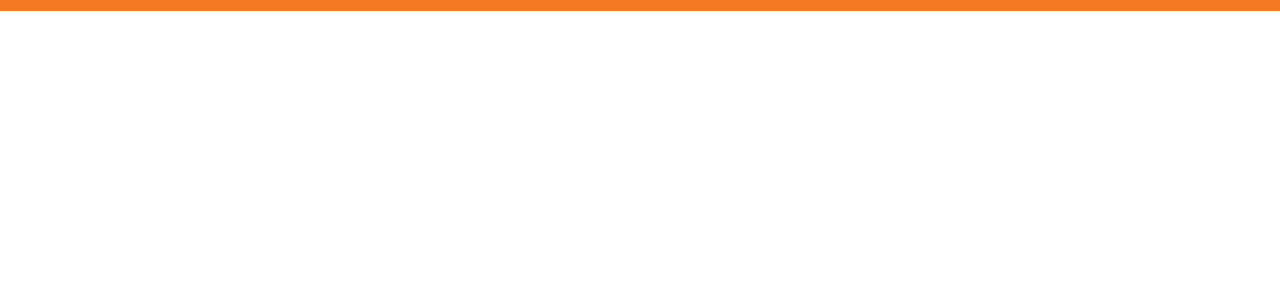
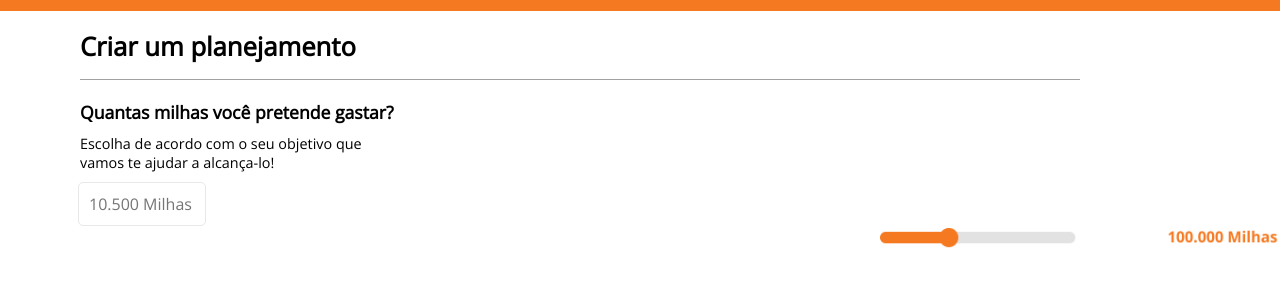
Before and after one commit to CynaraCosta/Smiles, a plain HTML site: page criar_planejamento.html in a window 1280 px wide. Shown: the part 51-338 px from the top of the page. Drawn offline with nearby package versions, Linux system fonts and the light colour scheme.

Commit message:
começo de criar

```diff
--- a/criar_planejamento.html
+++ b/criar_planejamento.html
@@ -4,7 +4,7 @@
         <title>Smiles</title>
         <meta charset="utf-8">
         <link rel="stylesheet" href="css/style.css">
-        <link rel="stylesheet" href="css/planejamentos.css">
+        <link rel="stylesheet" href="css/criar_planejamento.css">
         <link rel="stylesheet" href="https://maxcdn.bootstrapcdn.com/font-awesome/4.5.0/css/font-awesome.min.css">
         <link href="https://fonts.googleapis.com/css2?family=Open+Sans&display=swap" rel="stylesheet" type='text/css'>
         <link rel="shortcut icon" href="etc/favicon.ico" />
@@ -33,6 +33,26 @@
         </nav>
         <!--                 CABECALHO                 -->
         <main>
+            <div class="comeco">
+                <h3 id="title-criar"> Criar um planejamento</h3>
+                <hr id="line-criar"/>
+            </div>
+
+            <div class="inicio-criar">
+                <h3 id="quantas-criar"> Quantas milhas você pretende gastar?</h3>
+                <h3 id="text-criar"> Escolha de acordo com o seu objetivo que <br> vamos te ajudar a alcança-lo!</h3>
+
+                <div class="vermilhas">
+                    <form method="post">
+                        <input type="text" placeholder="10.500 Milhas">
+                    </form>
+
+                    <a href=# ><img id="imgqnt" src="./img/qntcriar.png" alt="qnt criar" > </a>
+                </div>
+
+
+            </div>
+
 
         </main>
     </body>
--- /dev/null
+++ b/css/criar_planejamento.css
@@ -0,0 +1,58 @@
+#title-criar{
+    font-size: 1.6em;
+    font-weight: 600;
+    margin-left: 80px;
+    margin-top: 5rem;
+}
+
+#line-criar{
+    margin-top: 15px;
+    margin-left: 80px;
+    margin-right: 200px;
+    border: 0;
+	border-top: 1px solid #A1A1A1;
+}
+
+#quantas-criar{
+    font-size: 1.1em;
+    font-weight: 600;
+    margin-top: 20px;
+    margin-left: 80px;
+}
+
+#text-criar{
+    font-size: 0.9em;
+    margin-top: 10px;
+    margin-left: 80px;
+}
+
+.inicio-criar form{
+    width: 100%;
+    float:left;
+    margin-top: 10px;
+}
+
+.inicio-criar form input{
+    margin-left: 78px;
+    width: 10%;
+    margin-right: 1%;
+    padding: 10px 10px;
+    border:1px solid #e8e8e8;
+    border-radius: 5px;
+    color: #010101 ;
+    background-color: initial;
+    float:left;
+}
+
+#imgqnt{
+    width: 400px;
+}
+
+.vermilhas{
+    margin:10px 50;
+    width: 100%;
+    display: flex;
+    justify-content: space-between;
+    align-items: flex-end;
+    flex-direction: column;
+}
--- a/css/destinos.css
+++ b/css/destinos.css
@@ -84,6 +84,7 @@ main{
 }
 
 .history{
+    color:black;
     width: 60%;
 }
 
@@ -114,3 +115,7 @@ button{
 button:hover{
     box-shadow: 2px 2px 2px #615F5F;
 }
+
+#nomehistoria{
+    color:black;
+}
```
Also changed, not shown: destinos.html (+8 -7 lines), home.html (+5 -5 lines), planejamentos.html (+4 -8 lines), css/planejamentos.css (line endings or trailing spaces), img/qntcriar.png (added).
